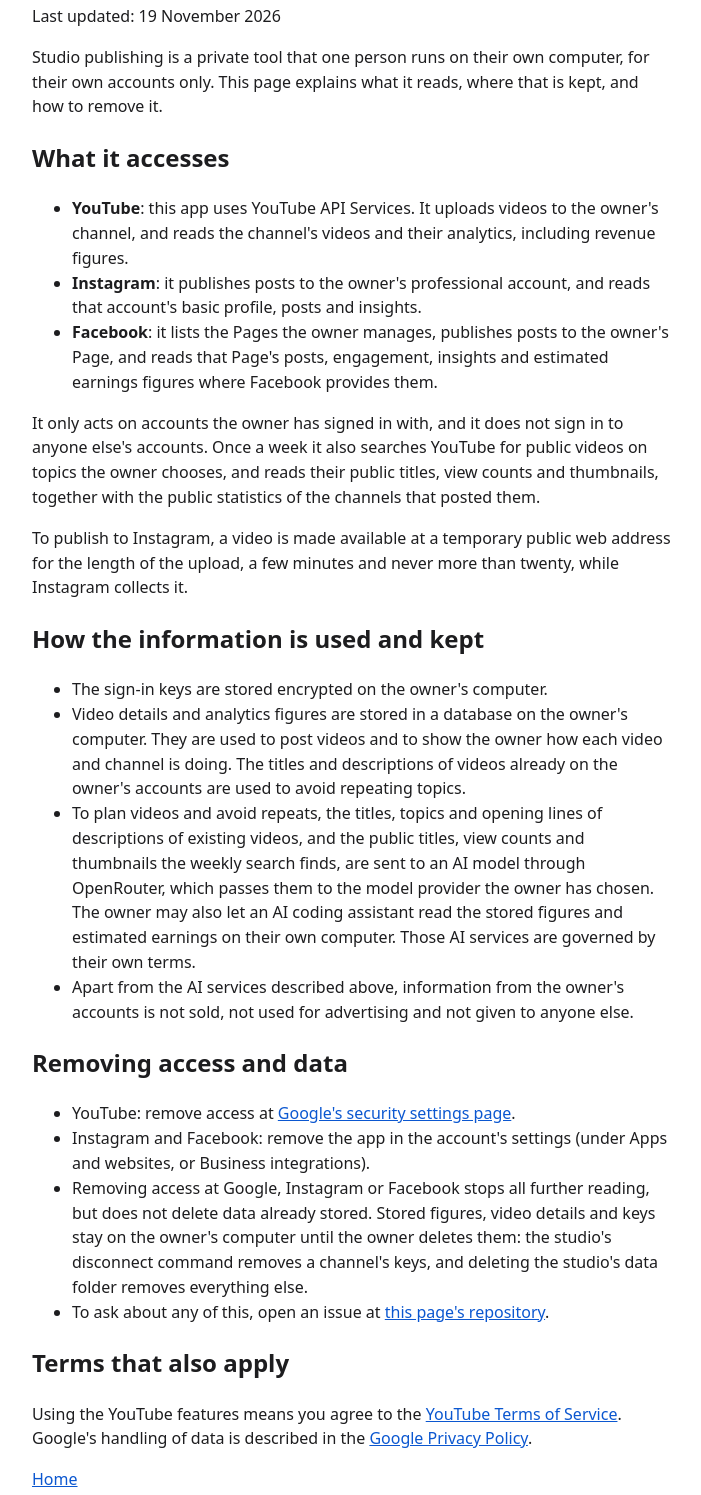
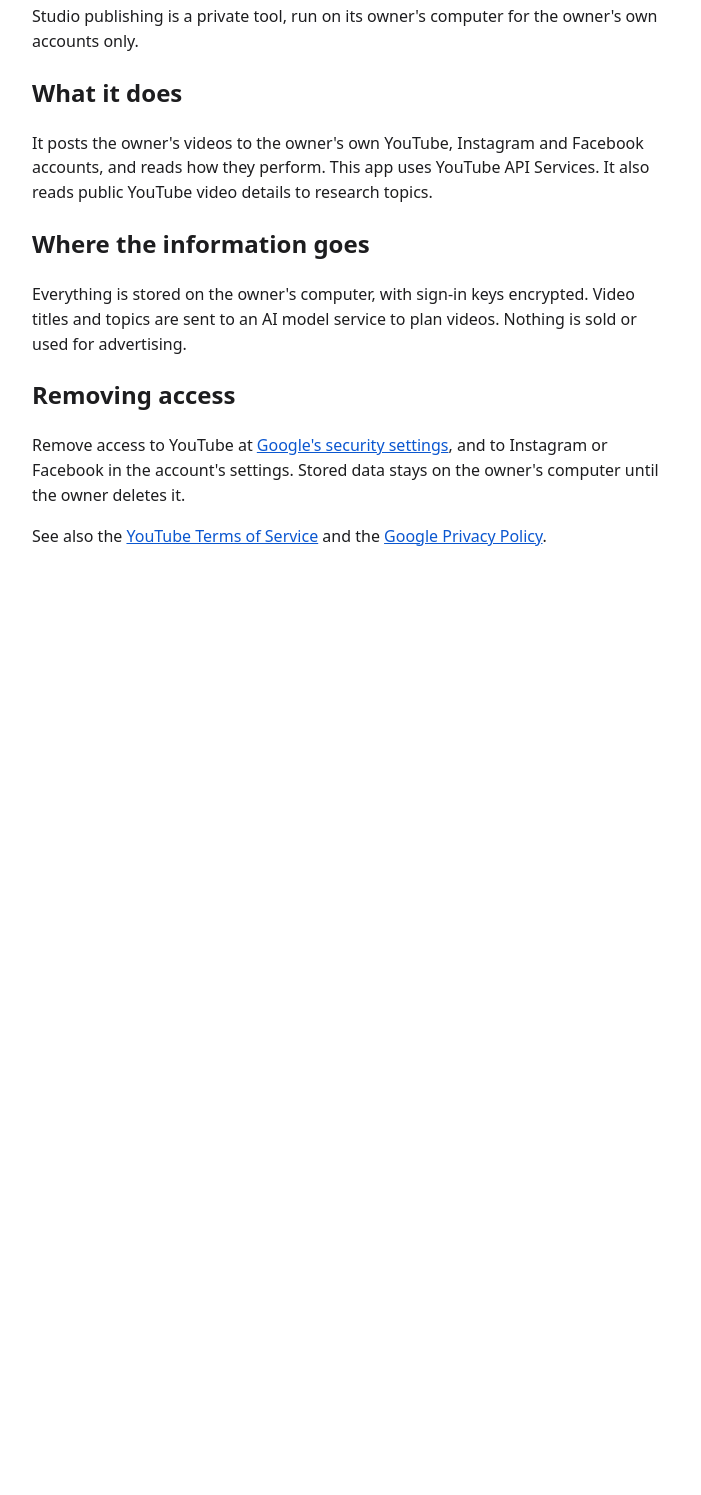
Before and after one commit to lmangla25/studio-publishing, a plain HTML site: page privacy.html in a window 1280 px wide. Shown: the part 99-1594 px from the top of the page, without its empty margins (288-989 px from the left). After the commit the page ends 800 px from the top, so only its background shows below. Drawn offline with Linux system fonts and the light colour scheme.

Commit message:
Shorter home page and privacy policy

```diff
--- a/privacy.html
+++ b/privacy.html
@@ -11,38 +11,17 @@
 </head>
 <body>
 <h1>Privacy policy</h1>
-<p>Last updated: 19 November 2026</p>
+<p>Studio publishing is a private tool, run on its owner's computer for the owner's own accounts only.</p>
 
-<p>Studio publishing is a private tool that one person runs on their own computer, for their own accounts only. This page explains what it reads, where that is kept, and how to remove it.</p>
+<h2>What it does</h2>
+<p>It posts the owner's videos to the owner's own YouTube, Instagram and Facebook accounts, and reads how they perform. This app uses YouTube API Services. It also reads public YouTube video details to research topics.</p>
 
-<h2>What it accesses</h2>
-<ul>
-  <li><strong>YouTube</strong>: this app uses YouTube API Services. It uploads videos to the owner's channel, and reads the channel's videos and their analytics, including revenue figures.</li>
-  <li><strong>Instagram</strong>: it publishes posts to the owner's professional account, and reads that account's basic profile, posts and insights.</li>
-  <li><strong>Facebook</strong>: it lists the Pages the owner manages, publishes posts to the owner's Page, and reads that Page's posts, engagement, insights and estimated earnings figures where Facebook provides them.</li>
-</ul>
-<p>It only acts on accounts the owner has signed in with, and it does not sign in to anyone else's accounts. Once a week it also searches YouTube for public videos on topics the owner chooses, and reads their public titles, view counts and thumbnails, together with the public statistics of the channels that posted them.</p>
-<p>To publish to Instagram, a video is made available at a temporary public web address for the length of the upload, a few minutes and never more than twenty, while Instagram collects it.</p>
+<h2>Where the information goes</h2>
+<p>Everything is stored on the owner's computer, with sign-in keys encrypted. Video titles and topics are sent to an AI model service to plan videos. Nothing is sold or used for advertising.</p>
 
-<h2>How the information is used and kept</h2>
-<ul>
-  <li>The sign-in keys are stored encrypted on the owner's computer.</li>
-  <li>Video details and analytics figures are stored in a database on the owner's computer. They are used to post videos and to show the owner how each video and channel is doing. The titles and descriptions of videos already on the owner's accounts are used to avoid repeating topics.</li>
-  <li>To plan videos and avoid repeats, the titles, topics and opening lines of descriptions of existing videos, and the public titles, view counts and thumbnails the weekly search finds, are sent to an AI model through OpenRouter, which passes them to the model provider the owner has chosen. The owner may also let an AI coding assistant read the stored figures and estimated earnings on their own computer. Those AI services are governed by their own terms.</li>
-  <li>Apart from the AI services described above, information from the owner's accounts is not sold, not used for advertising and not given to anyone else.</li>
-</ul>
+<h2>Removing access</h2>
+<p>Remove access to YouTube at <a href="https://security.google.com/settings/security/permissions">Google's security settings</a>, and to Instagram or Facebook in the account's settings. Stored data stays on the owner's computer until the owner deletes it.</p>
 
-<h2>Removing access and data</h2>
-<ul>
-  <li>YouTube: remove access at <a href="https://security.google.com/settings/security/permissions">Google's security settings page</a>.</li>
-  <li>Instagram and Facebook: remove the app in the account's settings (under Apps and websites, or Business integrations).</li>
-  <li>Removing access at Google, Instagram or Facebook stops all further reading, but does not delete data already stored. Stored figures, video details and keys stay on the owner's computer until the owner deletes them: the studio's disconnect command removes a channel's keys, and deleting the studio's data folder removes everything else.</li>
-  <li>To ask about any of this, open an issue at <a href="https://github.com/lmangla25/studio-publishing/issues">this page's repository</a>.</li>
-</ul>
-
-<h2>Terms that also apply</h2>
-<p>Using the YouTube features means you agree to the <a href="https://www.youtube.com/t/terms">YouTube Terms of Service</a>. Google's handling of data is described in the <a href="https://policies.google.com/privacy">Google Privacy Policy</a>.</p>
-
-<p><a href="index.html">Home</a></p>
+<p>See also the <a href="https://www.youtube.com/t/terms">YouTube Terms of Service</a> and the <a href="https://policies.google.com/privacy">Google Privacy Policy</a>.</p>
 </body>
 </html>
```
Also changed, not shown: index.html (+1 -2 lines).
